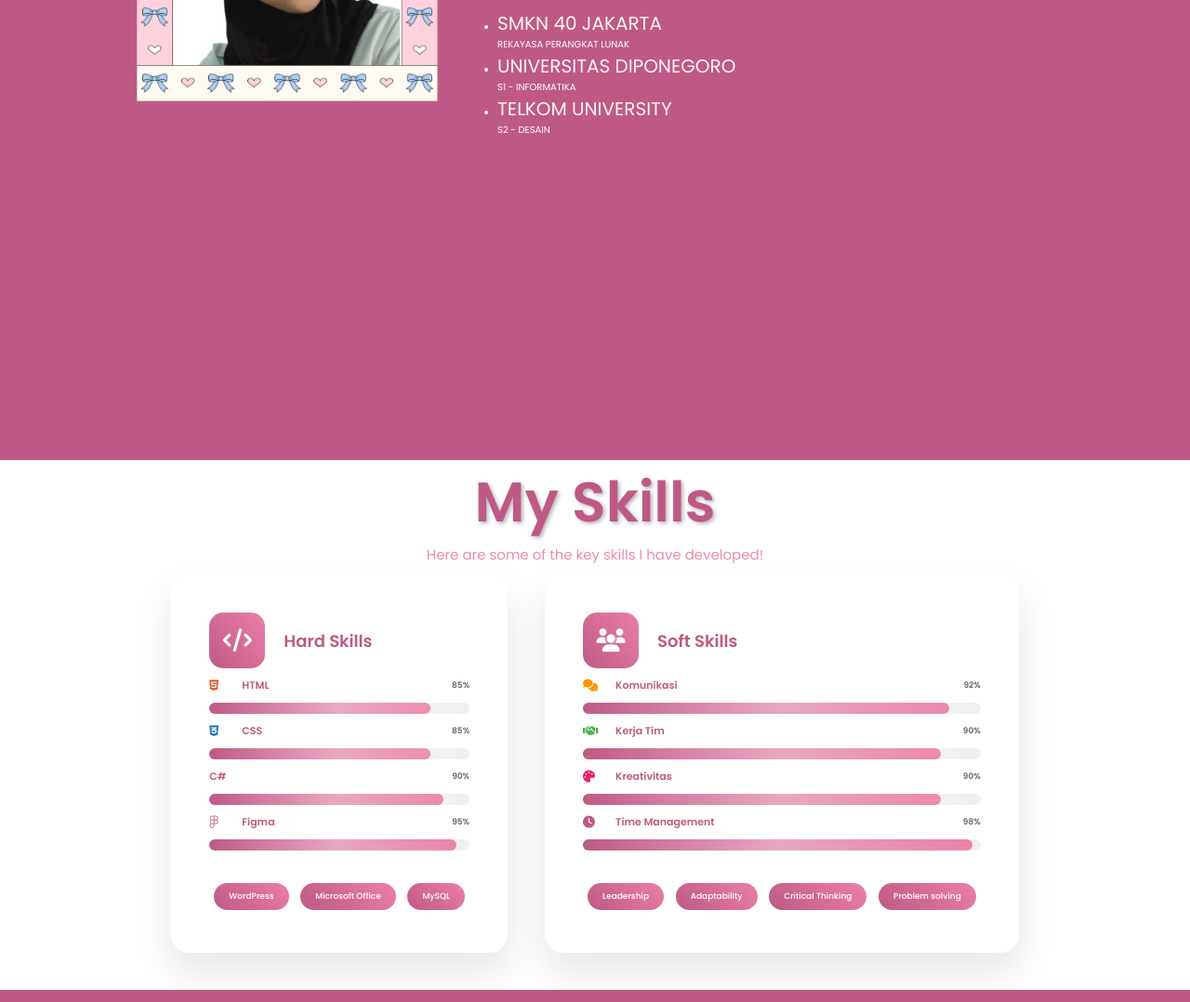
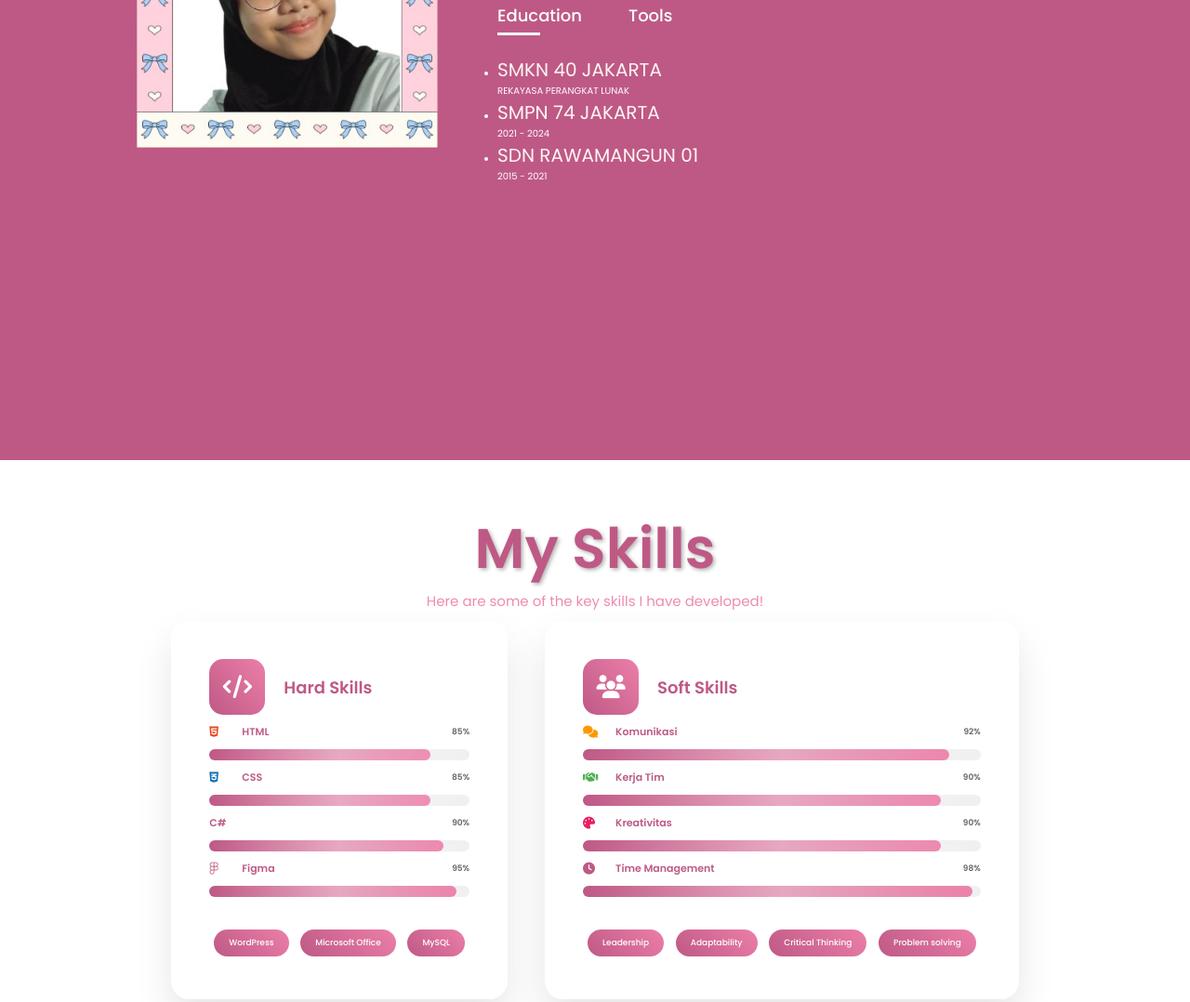
Before and after one commit to hrlniaap/portofolio_zaskia, a plain HTML site: page index.html in a window 1280 px wide. Shown: the part 1155-2233 px from the top of the page at 93% size. Drawn offline with Linux system fonts and the light colour scheme; some icons are missing.

Commit message:
ganti nama dan padding

```diff
--- a/index.html
+++ b/index.html
@@ -62,8 +62,8 @@
               <div class="tab-contents active-tab" id="education">
                 <ul>
                   <li><span>SMKN 40 JAKARTA</span><br><p>REKAYASA PERANGKAT LUNAK</p></li>
-                  <li><span>UNIVERSITAS DIPONEGORO</span><br><p>S1 - INFORMATIKA</p></li>
-                  <li><span>TELKOM UNIVERSITY</span><br><p>S2 - DESAIN</p></li>
+                  <li><span>SMPN 74 JAKARTA</span><br><p>2021 - 2024</p></li>
+                  <li><span>SDN RAWAMANGUN 01</span><br><p>2015 - 2021</p></li>
                 </ul>
               </div>
               <div class="tab-contents" id="tools">
--- a/style.css
+++ b/style.css
@@ -269,6 +269,7 @@ span{
     padding:80px 0;
 }
 .row{
+    padding: 50px 0 100px 0;
     display: flex;
     justify-content: space-between;
     flex-wrap: wrap;
@@ -344,10 +345,10 @@ display: block
 
 /*--SKILLS--*/
 * {
-            margin: 0;
-            padding: 0;
-            box-sizing: border-box;
-        }
+    margin: 0;
+    padding: 0;
+    box-sizing: border-box;
+}
 
 
         body {
@@ -360,7 +361,7 @@ display: block
         .skills-container {
             max-width: 1200px;
             margin: 0 auto;
-            padding: 0 20px;
+            padding: 50px 20px;
         }
 
         .skills-header {
```
